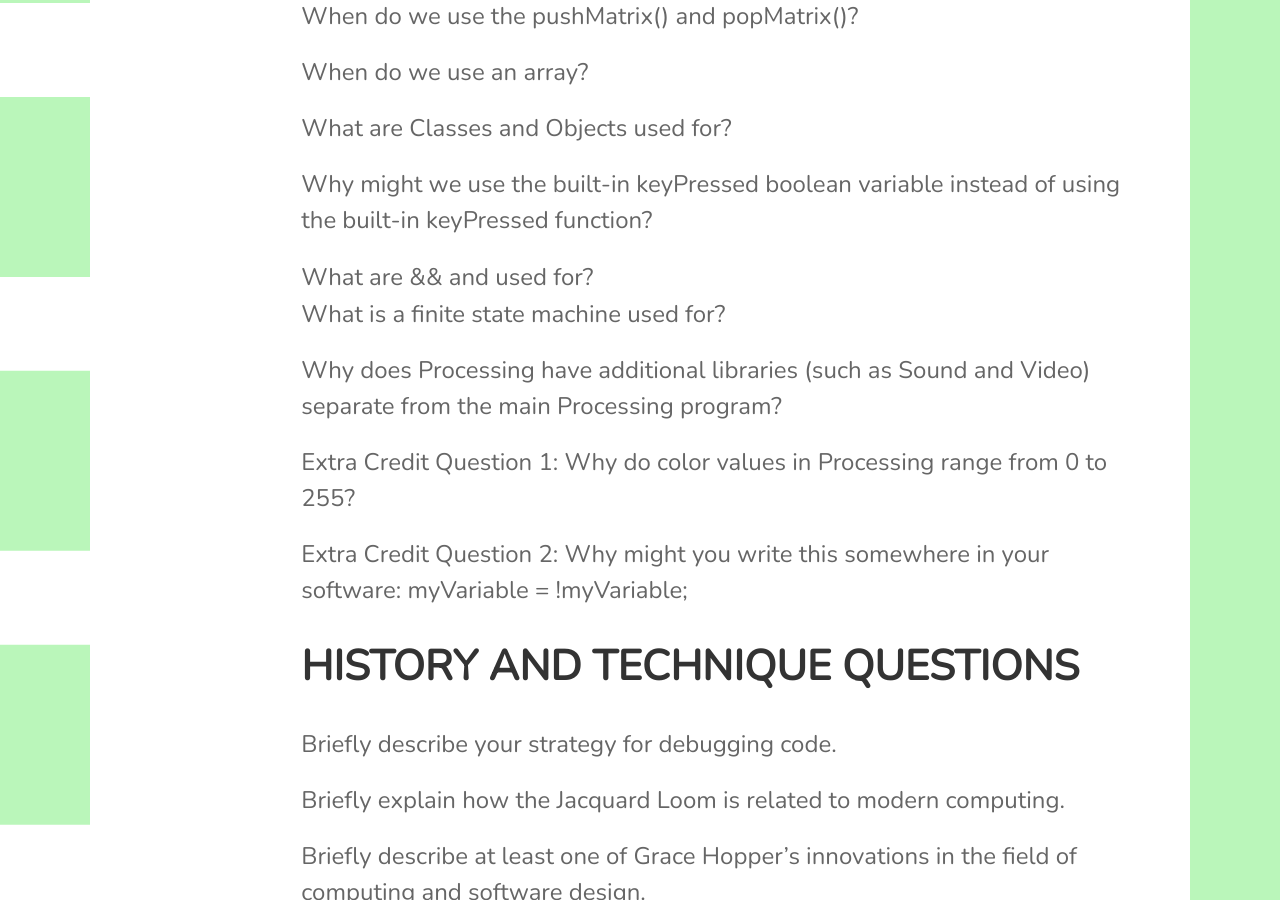
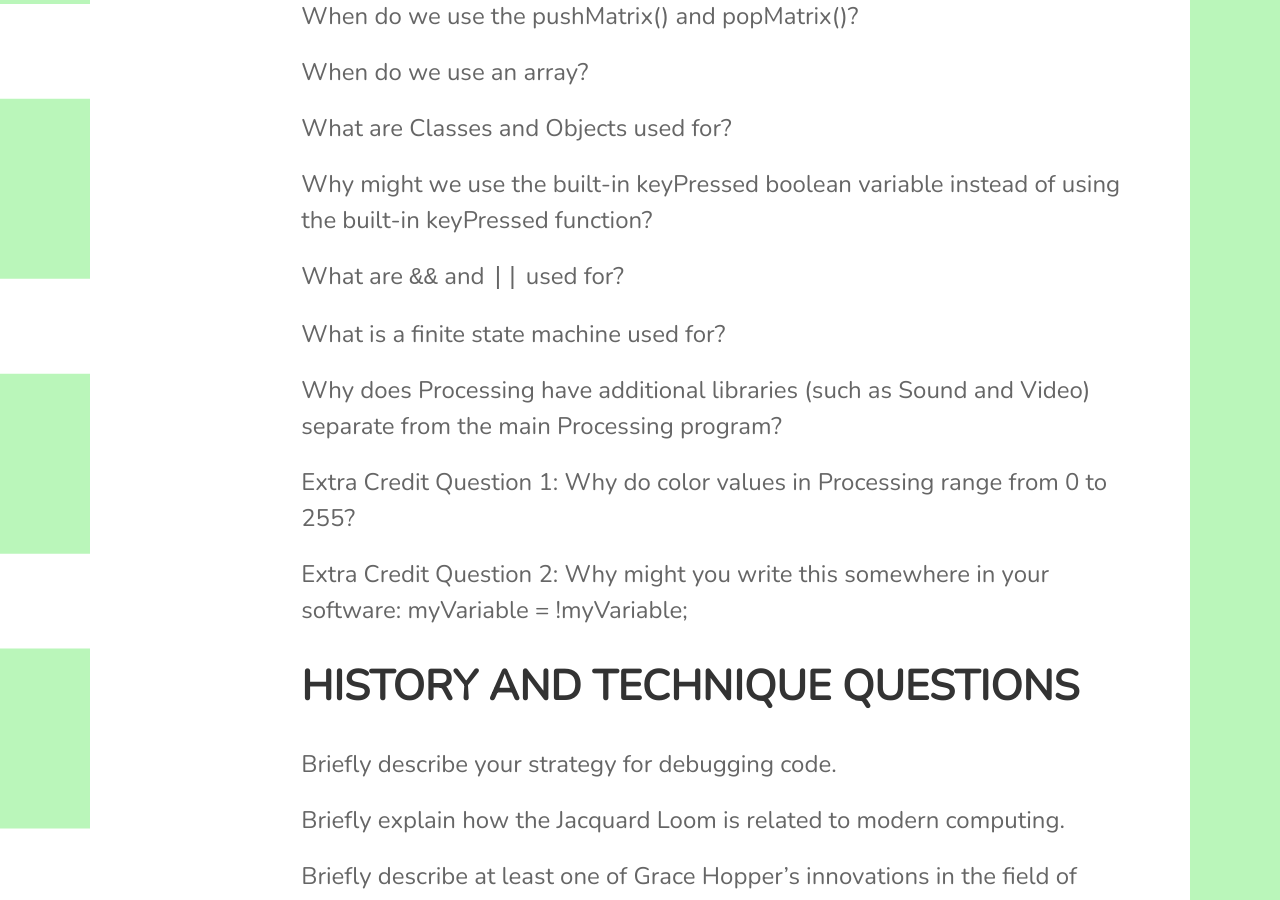
Before and after one commit to lee2sman/cs1_fall2022, a Jekyll site: the page built from pages/final.md, in a window 1280 px wide and 900 px high, scrolled down 451 px. Built offline with Jekyll 4.4.1, drawn with Linux system fonts in a browser that asks for light colours; our own code applies the rules of GitHub Pages for plain Markdown files.

Commit message:
update code fence

````diff
--- a/pages/final.md
+++ b/pages/final.md
@@ -8,7 +8,7 @@ What are Classes and Objects used for?
 
 Why might we use the built-in keyPressed boolean variable instead of using the built-in keyPressed function?
 
-What are && and || used for?
+What are ```&&``` and ```||``` used for?
 
 What is a finite state machine used for?
 
````
